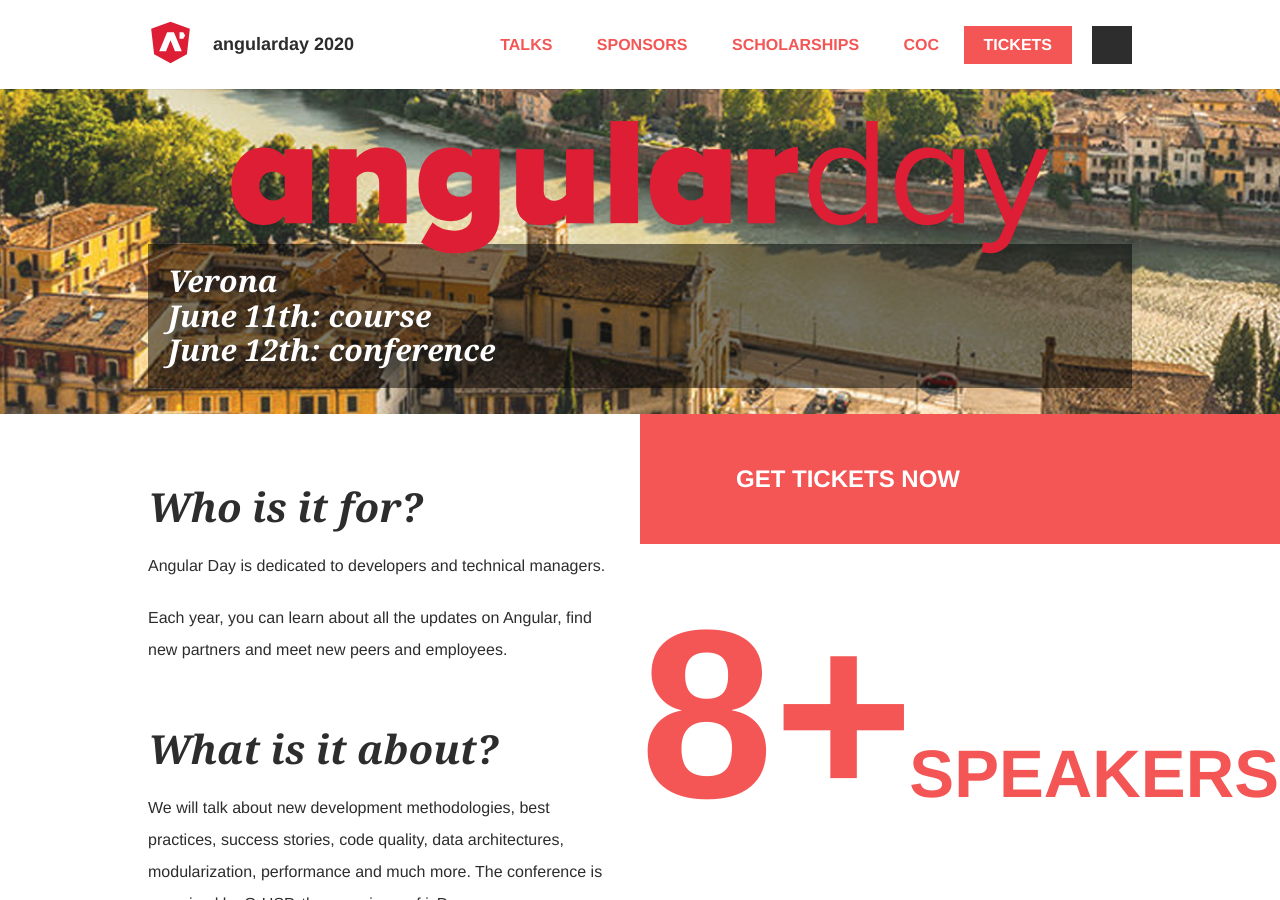
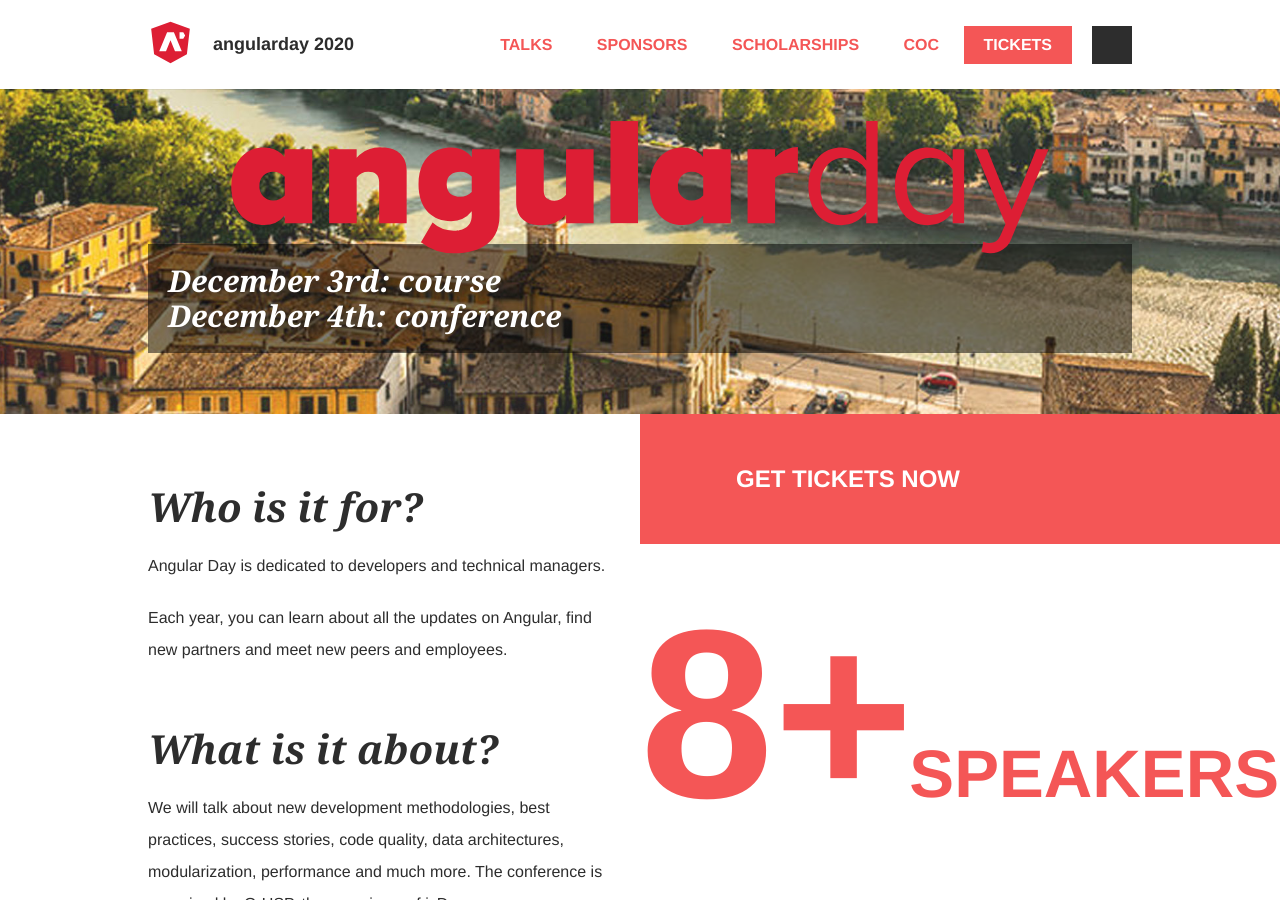
Before and after one commit to giuliatosato/2020.angularday.it, a Jekyll site: the page built from index.html, in a window 1280 px wide and 900 px high, scrolled down 356 px. Built offline with Jekyll 4.4.1, drawn with Linux system fonts in a browser that asks for light colours; some web fonts are replaced; comment, search, counter and statistics services are not loaded; some of the changed text lies outside the part shown.

Commit message:
update dates

```diff
--- a/_data/conference.yml
+++ b/_data/conference.yml
@@ -2,7 +2,7 @@
 og_image: https://2020.angularday.it/img/themes/angularday/intro-share.jpg
 slug: angularday
 url: https://2020.angularday.it
-where_when: "Verona <br>June 11th: course <br>June 12th: conference"
+where_when: "December 3rd: course <br>December 4th: conference"
 year: 2020
 since: 2017
 call_for_paper_url: https://forms.gle/xbSKUQciKNua4Ekq9
```
